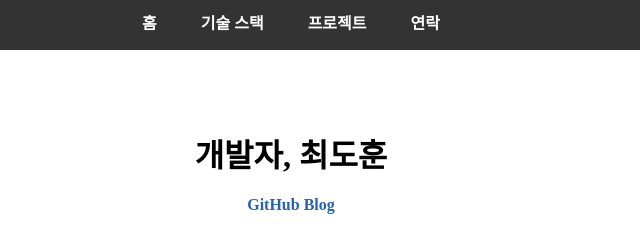
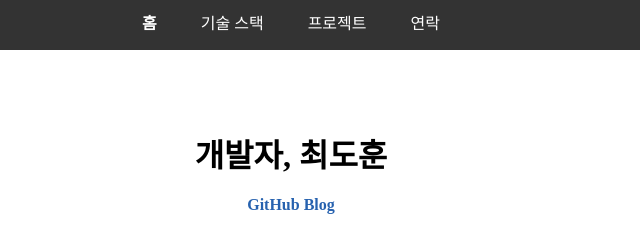
Before and after one commit to Dohun-choi/dohun-choi.github.io, a website with bundled scripts: page dist/index.html in a window 1280 px wide. Shown: the top 240 px of the page, 349-989 px from the left. Built offline with nearby package versions, Linux system fonts and the light colour scheme; no server answers.

Commit message:
[Feat] 현재 화면 위치에 따라 navBar 강조

```diff
--- a/index.js
+++ b/index.js
@@ -10,6 +10,12 @@ window.addEventListener("load", latestPostEventListener);
 
 // 스크롤 버튼 Start
 window.addEventListener("scroll", function () {
+  toTop();
+  navHighlight();
+});
+
+// 스크롤이 가장 위가 아니면 화면 최상단으로 가는 버튼 보이게 하기
+function toTop() {
   const topButton = document.getElementById("topButton");
   if (window.scrollY > 100) {
     topButton.style.display = "block";
@@ -22,7 +28,48 @@ window.addEventListener("scroll", function () {
       }
     }, 300);
   }
-});
+}
+
+// 현재 보고 있는 화면에 따라 네브바 강조하기
+function navHighlight() {
+  // 스크롤 위치가 소수점일 경우 때문에 스크롤 위치를 1 추가
+  // Math.ceil이나 Math.floor는 id로 이동할 경우 올바르게 현재 위치를 파악 못함
+  const scrollPosition = window.scrollY + 1;
+
+  const sectionPositions = {
+    home: document.getElementById("home"),
+    skills: document.getElementById("skills"),
+    project: document.getElementById("project"),
+    contact: document.getElementById("contact"),
+  };
+
+  let currentSectionId = null;
+  for (let sectionId in sectionPositions) {
+    if (
+      scrollPosition >= sectionPositions[sectionId].offsetTop &&
+      scrollPosition <
+        sectionPositions[sectionId].offsetTop +
+          // 아래에서 위로 올라 갈 때 현재 보는 Nav를 너무 빨리 바꾸지 않도록 함
+          sectionPositions[sectionId].offsetHeight / 3
+    ) {
+      currentSectionId = sectionId;
+      break;
+    }
+  }
+
+  if (!currentSectionId) return;
+
+  const navLinks = document.querySelectorAll(".nav-ul li a");
+  navLinks.forEach(function (link) {
+    const sectionId = link.getAttribute("href").substring(1);
+    if (sectionId === currentSectionId) {
+      console.log(sectionId);
+      link.classList.add("active");
+    } else {
+      link.classList.remove("active");
+    }
+  });
+}
 // 스크롤 버튼 End
 
 // 라이브러리 호버 시 정렬 기준 설명 보이게 하기 Start
```
Also changed, not shown: dist/bundle.js, dist/index.css, dist/index.html.
